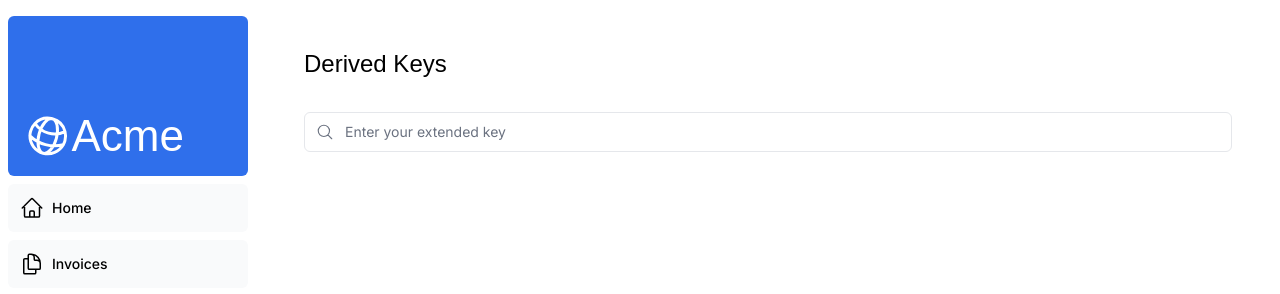
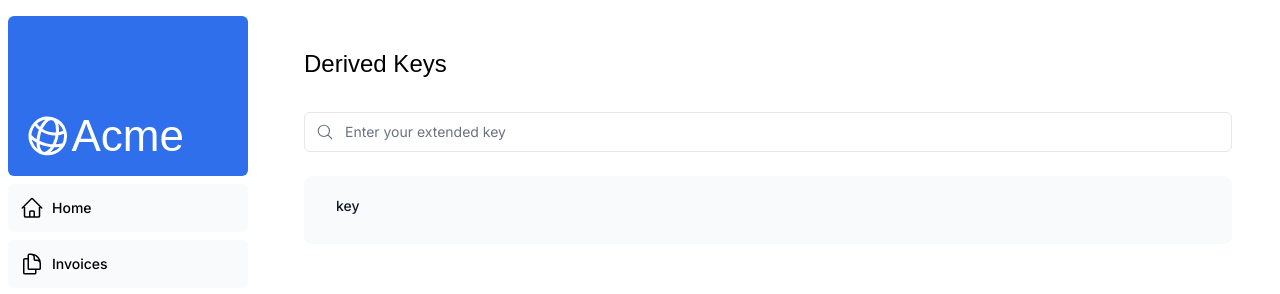
Before and after one commit to jholton/nextjs-dashboard, a Next.js app: page /dashboard/bitcoin in a window 1280 px wide. Shown: the top 294 px of the page. Built offline with nearby package versions, Linux system fonts and the light colour scheme; a web font is replaced by a local one.

Commit message:
init table to display derived keys

```diff
--- a/app/ui/bitcoin/extended-key.tsx
+++ b/app/ui/bitcoin/extended-key.tsx
@@ -4,6 +4,7 @@ import { MagnifyingGlassIcon } from '@heroicons/react/24/outline';
 import { useSearchParams, usePathname, useRouter } from 'next/navigation';
 import { useDebouncedCallback } from 'use-debounce';
 import { useState } from "react";
+import Table from '@/app/ui/bitcoin/table';
 
 export default function ExtendedKey() {
   const searchParams = useSearchParams();
@@ -49,6 +50,7 @@ export default function ExtendedKey() {
           </p>
         }
       </div>
+      <Table keys={[]} />
     </fieldset>
   );
 }
--- /dev/null
+++ b/app/ui/bitcoin/table.tsx
@@ -0,0 +1,37 @@
+export default function InvoicesTable({
+  keys
+}: {
+  keys: Array<string>;
+}) {
+
+  return (
+    <div className="mt-6 flow-root">
+      <div className="inline-block min-w-full align-middle">
+        <div className="rounded-lg bg-gray-50 p-2 md:pt-0">
+          <table className="hidden min-w-full text-gray-900 md:table">
+            <thead className="rounded-lg text-left text-sm font-normal">
+              <tr>
+                <th scope="col" className="px-4 py-5 font-medium sm:pl-6">
+                  key
+                </th>
+              </tr>
+            </thead>
+            <tbody className="bg-white">
+              {keys?.map((key) => (
+                <tr
+                  key={key}
+                  className="w-full border-b py-3 text-sm last-of-type:border-none [&:first-child>td:first-child]:rounded-tl-lg [&:first-child>td:last-child]:rounded-tr-lg [&:last-child>td:first-child]:rounded-bl-lg [&:last-child>td:last-child]:rounded-br-lg"
+                >
+                  <td className="whitespace-nowrap px-3 py-3">
+                    {/* {key} */}
+                    test
+                  </td>
+                </tr>
+              ))}
+            </tbody>
+          </table>
+        </div>
+      </div>
+    </div>
+  );
+}
```
